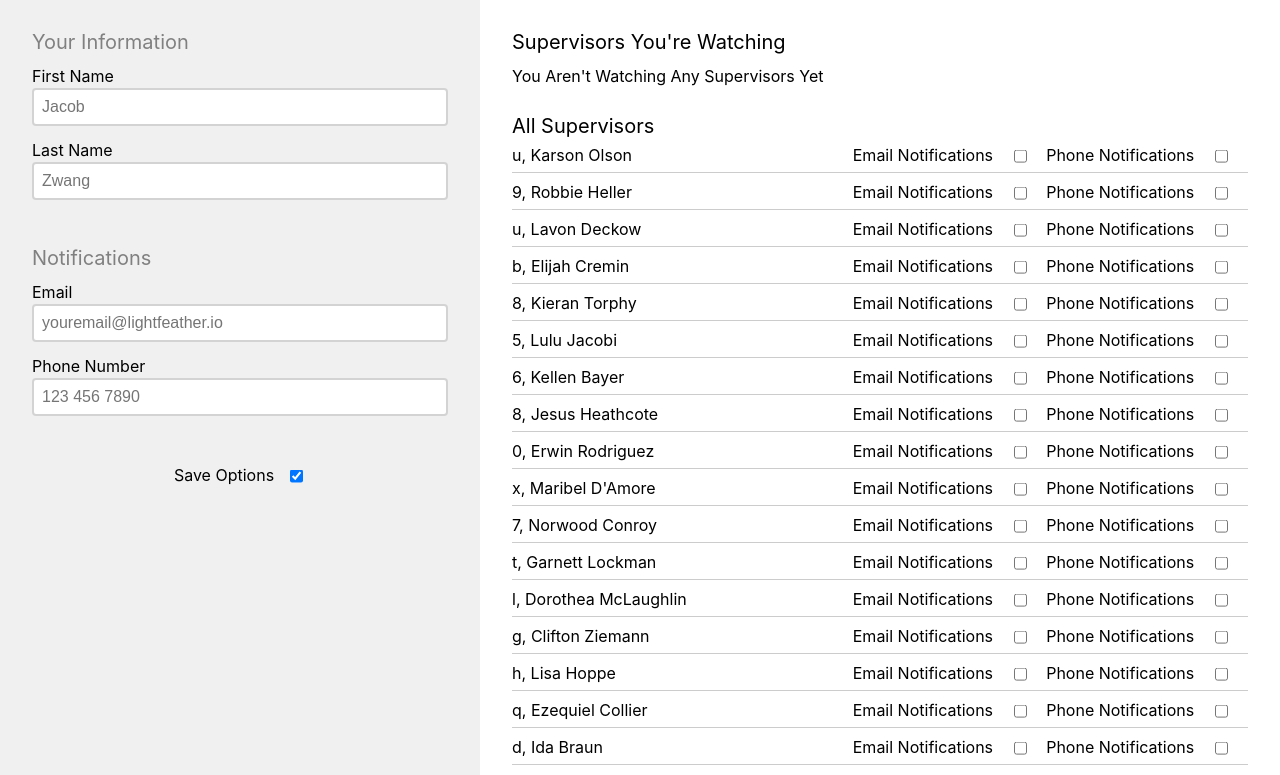
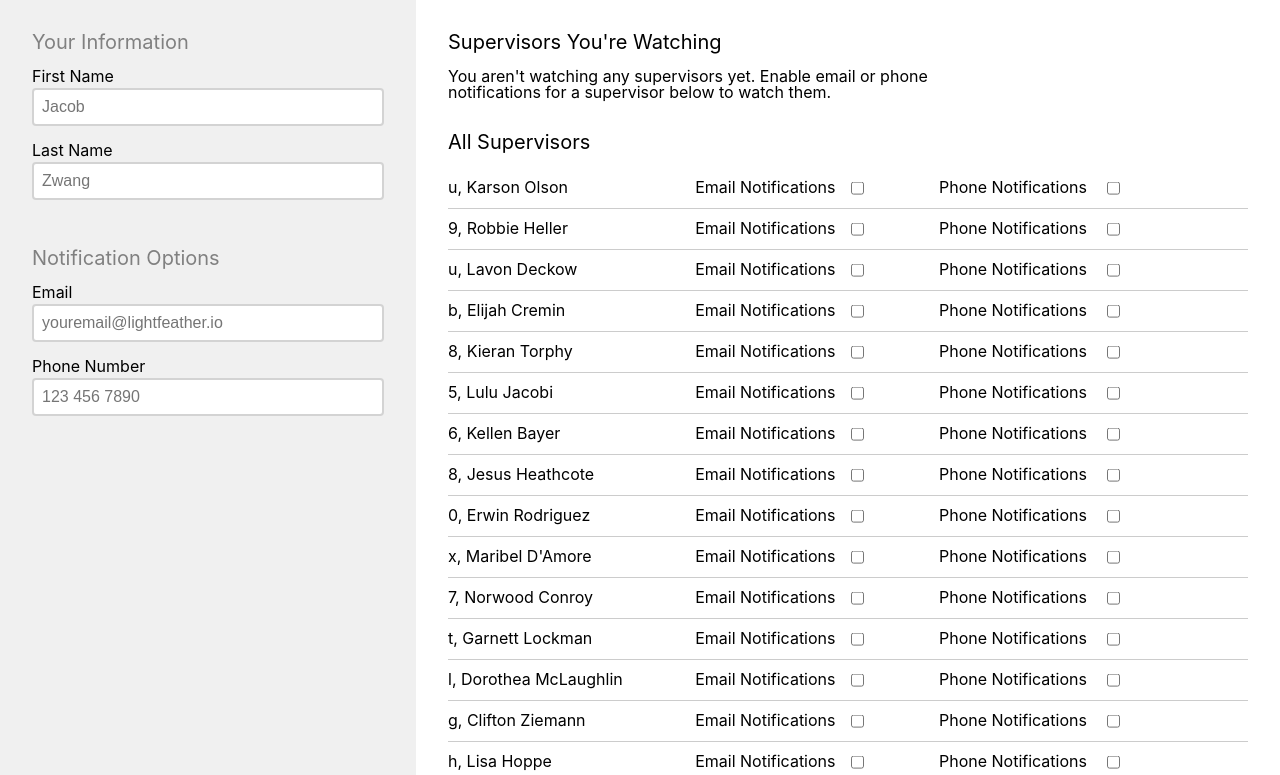
Before and after one commit to JacobZwang/lightfeather-supervisors, a React (Create React App) app: page / in a window 1280 px wide. Shown: the top 775 px of the page. Built offline with nearby package versions, Linux system fonts and the light colour scheme.

Commit message:
notif selected logic & seperate supe row to comp

```diff
--- a/src/App.css
+++ b/src/App.css
@@ -9,7 +9,7 @@ form > div > div {
 form {
 	display: grid;
 	width: 100%;
-	grid-template-columns: 30rem 1fr;
+	grid-template-columns: 26rem 1fr;
 }
 
 form > div:nth-child(2) {
@@ -82,3 +82,21 @@ td,
 th {
 	padding: 0.5rem 0;
 }
+
+td > button {
+	width: 100%;
+}
+
+button {
+	border: none;
+	padding: 0.25rem;
+	border-radius: 0.25rem;
+	background-color: rgb(0, 119, 255);
+	color: white;
+	font-weight: bold;
+}
+
+button:hover {
+	background-color: rgb(70, 156, 253);
+	cursor: pointer;
+}
--- a/src/App.tsx
+++ b/src/App.tsx
@@ -1,7 +1,17 @@
+import { useState } from 'react';
 import './App.css';
-import supervisors from './supervisor-placeholder-data';
+import SupervisorRow from './components/SupervisorRow';
+import placeholder from './supervisor-placeholder-data';
 
 function App() {
+	const [watchingSupervisors, setWatchingSupervisors] = useState(
+		placeholder.filter((s) => s.phoneNotifsEnabled || s.emailNotifsEnabled)
+	);
+
+	const [allSupervisors, setAllSupervisors] = useState(
+		placeholder.filter((s) => !s.phoneNotifsEnabled && !s.emailNotifsEnabled)
+	);
+
 	return (
 		<form>
 			<div>
@@ -17,7 +27,7 @@ function App() {
 						<input required type="text" name="Last Name" placeholder="Zwang" />
 					</label>
 
-					<h2>Notifications</h2>
+					<h2>Notification Options</h2>
 
 					<label>
 						Email
@@ -36,10 +46,10 @@ function App() {
 							textAlign: 'center'
 						}}
 					>
-						<label>
+						{/* <label>
 							Save Options
 							<input type="checkbox" checked></input>
-						</label>
+						</label> */}
 					</div>
 				</div>
 			</div>
@@ -47,7 +57,17 @@ function App() {
 			<div>
 				<h1>Supervisors You're Watching</h1>
 
+				<p style={{ maxWidth: '30rem' }}>
+					You aren't watching any supervisors yet. Enable email or phone notifications for a
+					supervisor below to watch them.
+				</p>
+
+				<table></table>
+
+				<h1>All Supervisors</h1>
+
 				<table>
+					<tbody>
 						{/* <tr>
 						<td>
 						<label>
@@ -57,38 +77,24 @@ function App() {
 						</td>
 					</tr> */}
 
-					<p>You Aren't Watching Any Supervisors Yet</p>
-
-					<br />
-					<br />
-
-					<h1>All Supervisors</h1>
-
-					{supervisors.length ? (
-						supervisors.map((supervisor) => (
-							<tr
+						{allSupervisors.length ? (
+							allSupervisors.map((supervisor) => (
+								<SupervisorRow
+									supervisor={supervisor}
+									allSupervisors={allSupervisors}
+									setAllSupervisors={setAllSupervisors}
+								/>
+							))
+						) : (
+							<p
 								style={{
-									borderBottom: '1px solid #ccc'
+									padding: '1rem 0'
 								}}
 							>
-								<td>
-									{supervisor.jurisdiction}, {supervisor.firstName} {supervisor.lastName}
-								</td>
-								<td>
-									<label>
-										Email Notifications <input type="checkbox" />
-									</label>
-								</td>
-								<td>
-									<label>
-										Phone Notifications <input type="checkbox" />
-									</label>
-								</td>
-							</tr>
-						))
-					) : (
-						<p>No Supervisors Found</p>
+								No Supervisors Found
+							</p>
 						)}
+					</tbody>
 				</table>
 			</div>
 		</form>
--- /dev/null
+++ b/src/components/SupervisorRow.tsx
@@ -0,0 +1,71 @@
+import { SupervisorState } from '../types';
+
+function SupervisorRow(props: {
+	allSupervisors: SupervisorState[];
+	setAllSupervisors: React.Dispatch<React.SetStateAction<SupervisorState[]>>;
+	supervisor: SupervisorState;
+}) {
+	let { supervisor, allSupervisors, setAllSupervisors } = props;
+
+	return (
+		<tr
+			key={supervisor.id}
+			style={{
+				borderBottom: '1px solid #ccc'
+			}}
+		>
+			<td>
+				{supervisor.jurisdiction}, {supervisor.firstName} {supervisor.lastName}
+			</td>
+
+			<td>
+				<label>
+					Email Notifications
+					<input
+						type="checkbox"
+						defaultChecked={supervisor.emailNotifsEnabled}
+						onChange={(e) => {
+							setAllSupervisors(
+								allSupervisors.map((s) => {
+									if (s.id === supervisor.id) s.emailNotifsEnabled = e.target.checked;
+									return s;
+								})
+							);
+						}}
+					/>
+				</label>
+			</td>
+
+			<td>
+				<label>
+					Phone Notifications{' '}
+					<input
+						onChange={(e) => {
+							setAllSupervisors(
+								allSupervisors.map((s) => {
+									if (s.id === supervisor.id) s.phoneNotifsEnabled = e.target.checked;
+									return s;
+								})
+							);
+						}}
+						type="checkbox"
+						defaultChecked={supervisor.phoneNotifsEnabled}
+					/>
+				</label>
+			</td>
+
+			<td style={{ width: '3rem' }}>
+				<button
+					style={{
+						visibility:
+							supervisor.phoneNotifsEnabled || supervisor.emailNotifsEnabled ? 'visible' : 'hidden'
+					}}
+				>
+					save
+				</button>
+			</td>
+		</tr>
+	);
+}
+
+export default SupervisorRow;
--- a/src/supervisor-placeholder-data.ts
+++ b/src/supervisor-placeholder-data.ts
@@ -399,6 +399,6 @@ const supervisors = [
 		firstName: 'Magdalena',
 		lastName: 'Lehner'
 	}
-];
+].map((s) => ({ ...s, phoneNotifsEnabled: false, emailNotifsEnabled: false }));
 
 export default supervisors;
```
Also changed, not shown: src/types.ts (+11 -0 lines). Lines whose indentation alone changed are shown as unchanged.
